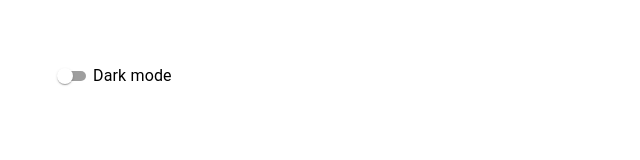
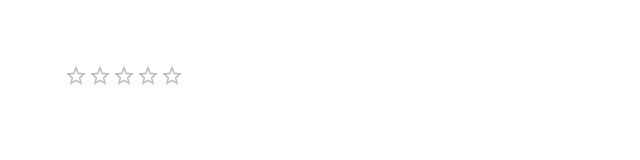
Before and after one commit to Dulatto/react-mui, a React (Create React App) app: page / in a window 1280 px wide. Shown: the top 160 px of the page, without its empty margins (0-640 px from the left). Built offline with nearby package versions, Linux system fonts and the light colour scheme.

Commit message:
mui rating

```diff
--- a/src/App.tsx
+++ b/src/App.tsx
@@ -1,6 +1,7 @@
 import './App.css';
+import { MuiRating } from './components/MuiRating';
 //import { MuiCheckbox } from './components/MuiCheckbox';
-import { MuiSwitch } from './components/MuiSwitch';
+//import { MuiSwitch } from './components/MuiSwitch';
 //import { MuiRadioButton } from './components/MuiRadioButton';
 //import { MuiSelect } from './components/MuiSelect';
 //import { MuiButton } from './components/MuiButton';
@@ -15,8 +16,9 @@ function App() {
      <MuiTextField />
      <MuiSelect />
      <MuiRadioButton />
-     <MuiCheckbox />*/}
-     <MuiSwitch />
+     <MuiCheckbox />
+     <MuiSwitch />*/}
+     <MuiRating />
     </div>
   );
 }
--- /dev/null
+++ b/src/components/MuiRating.tsx
@@ -0,0 +1,9 @@
+import {Stack, Rating} from '@mui/material'
+
+export const MuiRating = () => {
+  return (
+    <Stack spacing={2}>
+      <Rating />
+    </Stack>
+  )
+}
```
